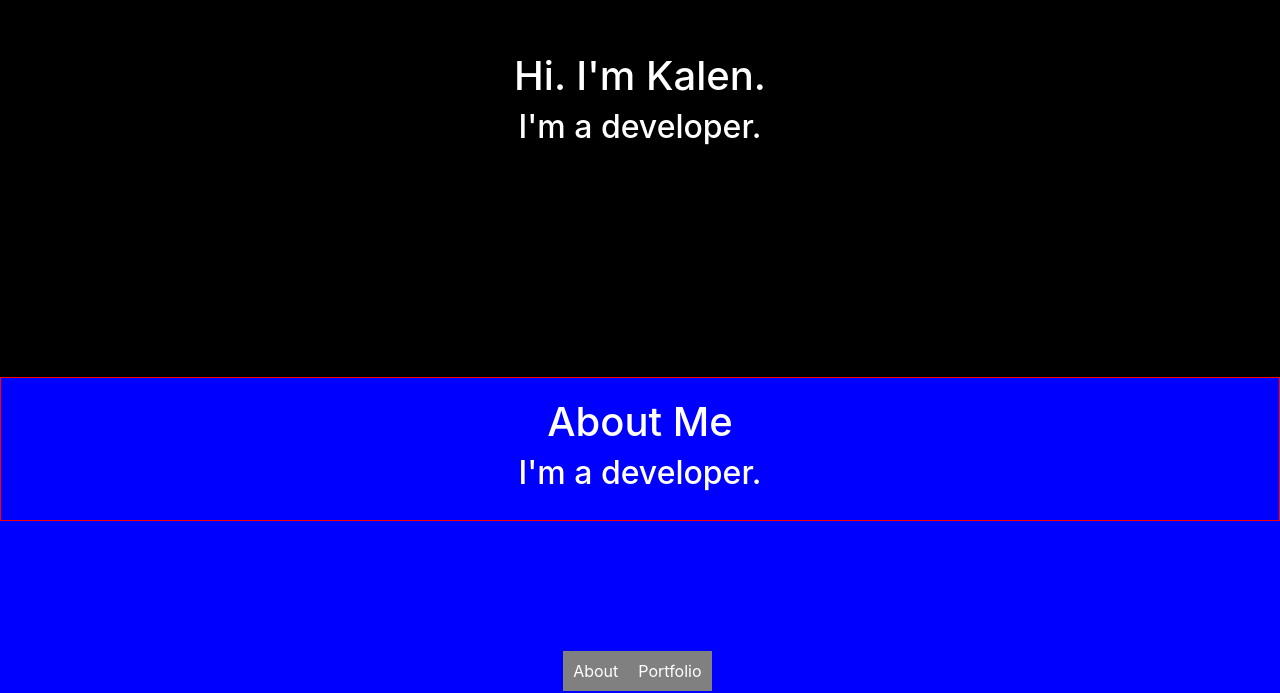
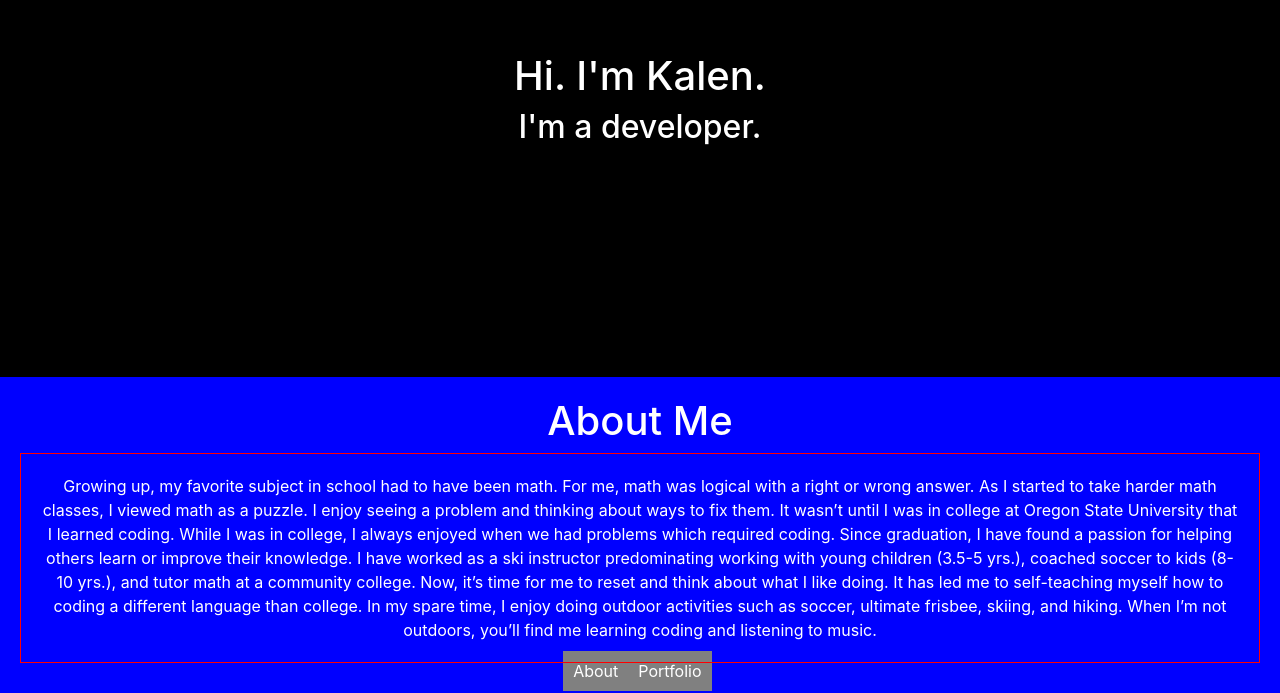
Before and after one commit to kpegeder/react-profile, a React (Create React App) app: page / in a window 1280 px wide. Shown: the part 123-816 px from the top of the page. Built offline with nearby package versions, Linux system fonts and the light colour scheme.

Commit message:
add paragraph in about me

```diff
--- a/src/components/About/index.js
+++ b/src/components/About/index.js
@@ -7,7 +7,24 @@ function About() {
       <div className="about-section">
         <div className="about">
           <h1>About Me</h1>
-          <h2>I'm a developer.</h2>
+          <p className="about-me">
+            Growing up, my favorite subject in school had to have been math. For
+            me, math was logical with a right or wrong answer. As I started to
+            take harder math classes, I viewed math as a puzzle. I enjoy seeing
+            a problem and thinking about ways to fix them. It wasn’t until I was
+            in college at Oregon State University that I learned coding. While I
+            was in college, I always enjoyed when we had problems which required
+            coding. Since graduation, I have found a passion for helping others
+            learn or improve their knowledge. I have worked as a ski instructor
+            predominating working with young children (3.5-5 yrs.), coached
+            soccer to kids (8-10 yrs.), and tutor math at a community college.
+            Now, it’s time for me to reset and think about what I like doing. It
+            has led me to self-teaching myself how to coding a different
+            language than college. In my spare time, I enjoy doing outdoor
+            activities such as soccer, ultimate frisbee, skiing, and hiking.
+            When I’m not outdoors, you’ll find me learning coding and listening
+            to music.
+          </p>
         </div>
       </div>
     </div>
--- a/src/components/About/style.css
+++ b/src/components/About/style.css
@@ -2,7 +2,6 @@
   background: blue;
   background-size: cover;
   height: 400px;
-  /* border: red 1px solid; */
 }
 
 .about {
@@ -10,5 +9,12 @@
   padding: 20px;
   color: white;
   position: relative;
+}
+
+.about-me {
+  text-align: center;
+  padding: 20px;
+  color: white;
+  position: relative;
   border: red 1px solid;
 }
```
